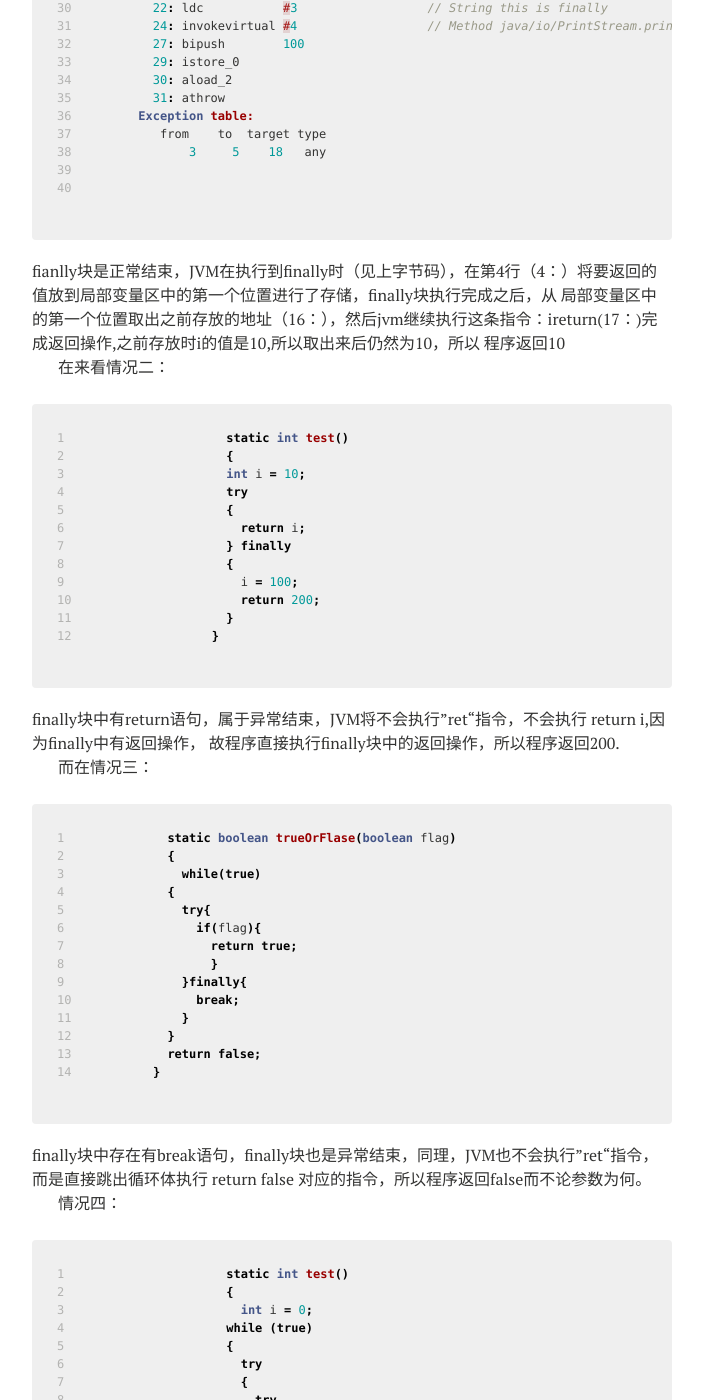
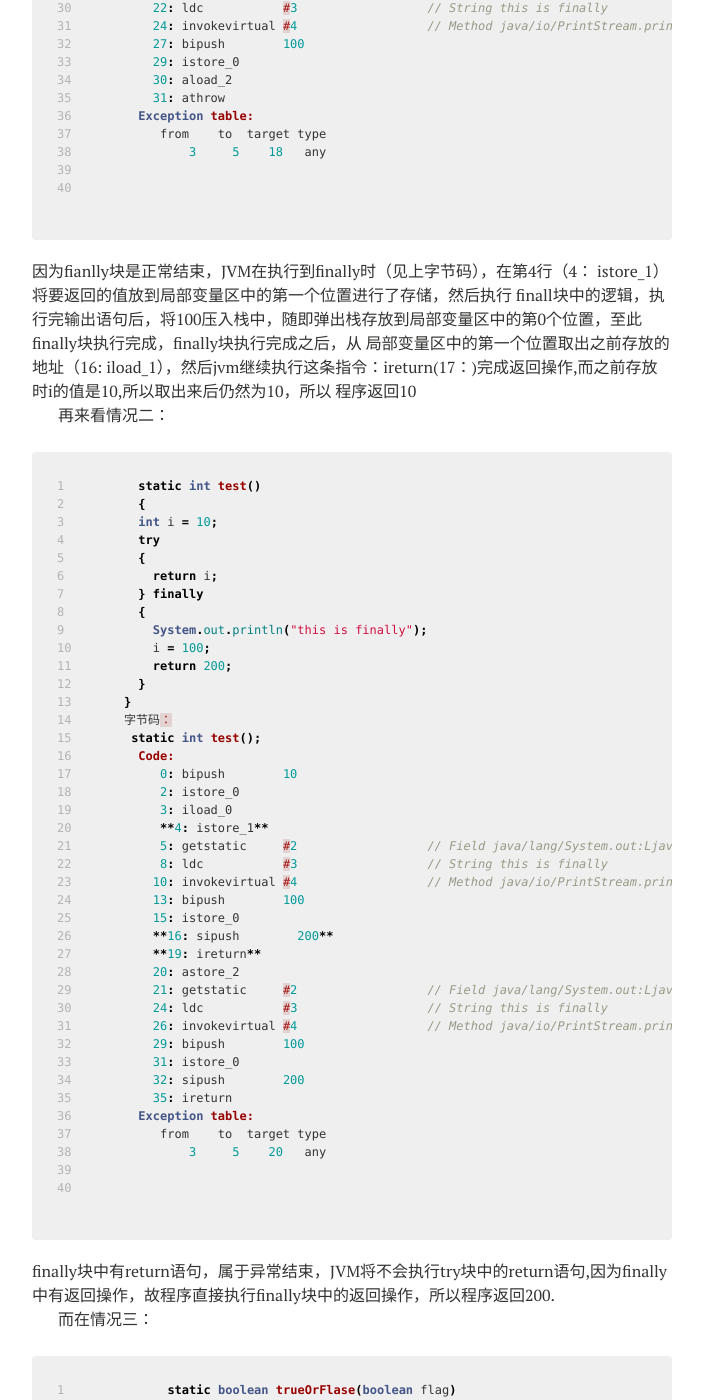
Before and after one commit to PengLiGTF/PengLiGTF.github.io, a Jekyll site: the page built from _posts/2015-04-06-java-finally.md, in a window 1280 px wide and 1400 px high, scrolled down 5738 px. Shown: the whole window, without its empty margins (288-991 px from the left). Built offline with Jekyll 4.4.1, drawn with Linux system fonts in a browser that asks for light colours; nearby versions of some CDN libraries; some of the changed text lies outside the part shown.

Commit message:
update blog

```diff
--- a/_posts/2015-04-06-java-finally.md
+++ b/_posts/2015-04-06-java-finally.md
@@ -259,11 +259,12 @@ finally块是正常结束。
 
 
 {% endhighlight %}
-fianlly块是正常结束，JVM在执行到finally时（见上字节码），在第4行（4：）将要返回的值放到局部变量区中的第一个位置进行了存储，finally块执行完成之后，从
-局部变量区中的第一个位置取出之前存放的地址（16：），然后jvm继续执行这条指令：ireturn(17：)完成返回操作,之前存放时i的值是10,所以取出来后仍然为10，所以
+因为fianlly块是正常结束，JVM在执行到finally时（见上字节码），在第4行（4： istore_1）将要返回的值放到局部变量区中的第一个位置进行了存储，然后执行
+finall块中的逻辑，执行完输出语句后，将100压入栈中，随即弹出栈存放到局部变量区中的第0个位置，至此finally块执行完成，finally块执行完成之后，从
+局部变量区中的第一个位置取出之前存放的地址（16: iload_1），然后jvm继续执行这条指令：ireturn(17：)完成返回操作,而之前存放时i的值是10,所以取出来后仍然为10，所以
 程序返回10
 
-在来看情况二：
+再来看情况二：
 {%  highlight java linenos %}
     static int test()
     {
@@ -273,13 +274,40 @@ fianlly块是正常结束，JVM在执行到finally时（见上字节码），在
       return i;
     } finally
     {
+      System.out.println("this is finally");
       i = 100;
       return 200;
     }
   }
+  字节码：
+   static int test();
+    Code:
+       0: bipush        10
+       2: istore_0
+       3: iload_0
+       **4: istore_1**
+       5: getstatic     #2                  // Field java/lang/System.out:Ljava/io/PrintStream;
+       8: ldc           #3                  // String this is finally
+      10: invokevirtual #4                  // Method java/io/PrintStream.println:(Ljava/lang/String;)V
+      13: bipush        100
+      15: istore_0
+      **16: sipush        200**
+      **19: ireturn**
+      20: astore_2
+      21: getstatic     #2                  // Field java/lang/System.out:Ljava/io/PrintStream;
+      24: ldc           #3                  // String this is finally
+      26: invokevirtual #4                  // Method java/io/PrintStream.println:(Ljava/lang/String;)V
+      29: bipush        100
+      31: istore_0
+      32: sipush        200
+      35: ireturn
+    Exception table:
+       from    to  target type
+           3     5    20   any
+
+
 {% endhighlight %}
-finally块中有return语句，属于异常结束，JVM将不会执行”ret“指令，不会执行 return i,因为finally中有返回操作，
-故程序直接执行finally块中的返回操作，所以程序返回200.
+finally块中有return语句，属于异常结束，JVM将不会执行try块中的return语句,因为finally中有返回操作，故程序直接执行finally块中的返回操作，所以程序返回200.
 
 而在情况三：
 {%  highlight java linenos %}
@@ -395,34 +423,3 @@ public static void main
     site : "http://pengligtf.github.io"
   }
 {% endhighlight %}
-
-
-
-## Code Snippets
-
-{% highlight css %}
-#container {
-  float: left;
-  margin: 0 -240px 0 0;
-  width: 100%;
-}
-{% endhighlight %}
-
-## Buttons
-
-Make any link standout more when applying the `.btn` class.
-
-{% highlight html %}
-<a href="#" class="btn btn-success">Success Button</a>
-{% endhighlight %}
-
-<div markdown="0"><a href="#" class="btn">Primary Button</a></div>
-<div markdown="0"><a href="#" class="btn btn-success">Success Button</a></div>
-<div markdown="0"><a href="#" class="btn btn-warning">Warning Button</a></div>
-<div markdown="0"><a href="#" class="btn btn-danger">Danger Button</a></div>
-<div markdown="0"><a href="#" class="btn btn-info">Info Button</a></div>
-
-## Notices
-
-**Watch out!** You can also add notices by appending `{: .notice}` to a paragraph.
-{: .notice}
```
Also changed, not shown: other parts of _posts/2015-04-06-java-finally.md (+4 -4 lines).
